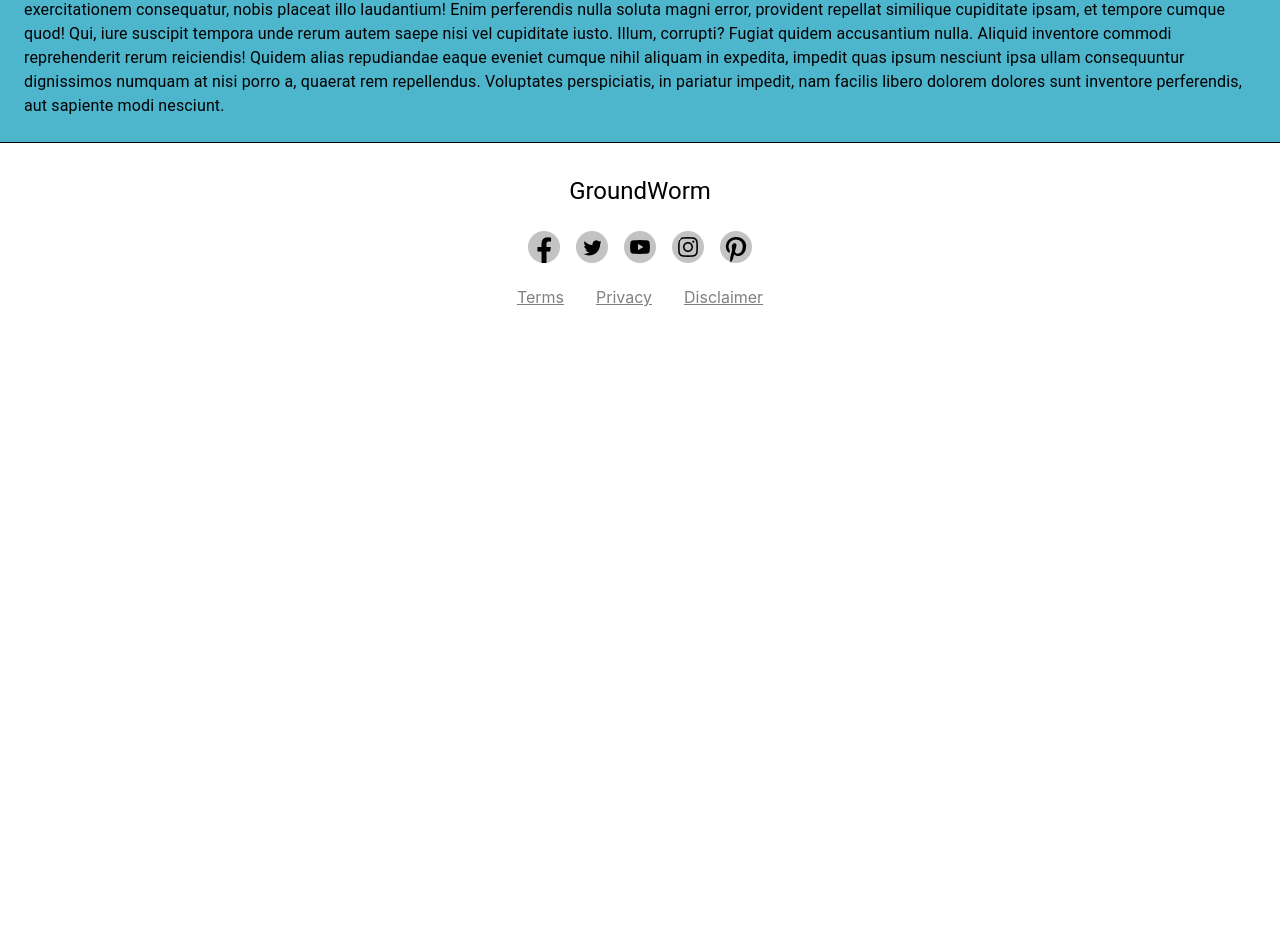
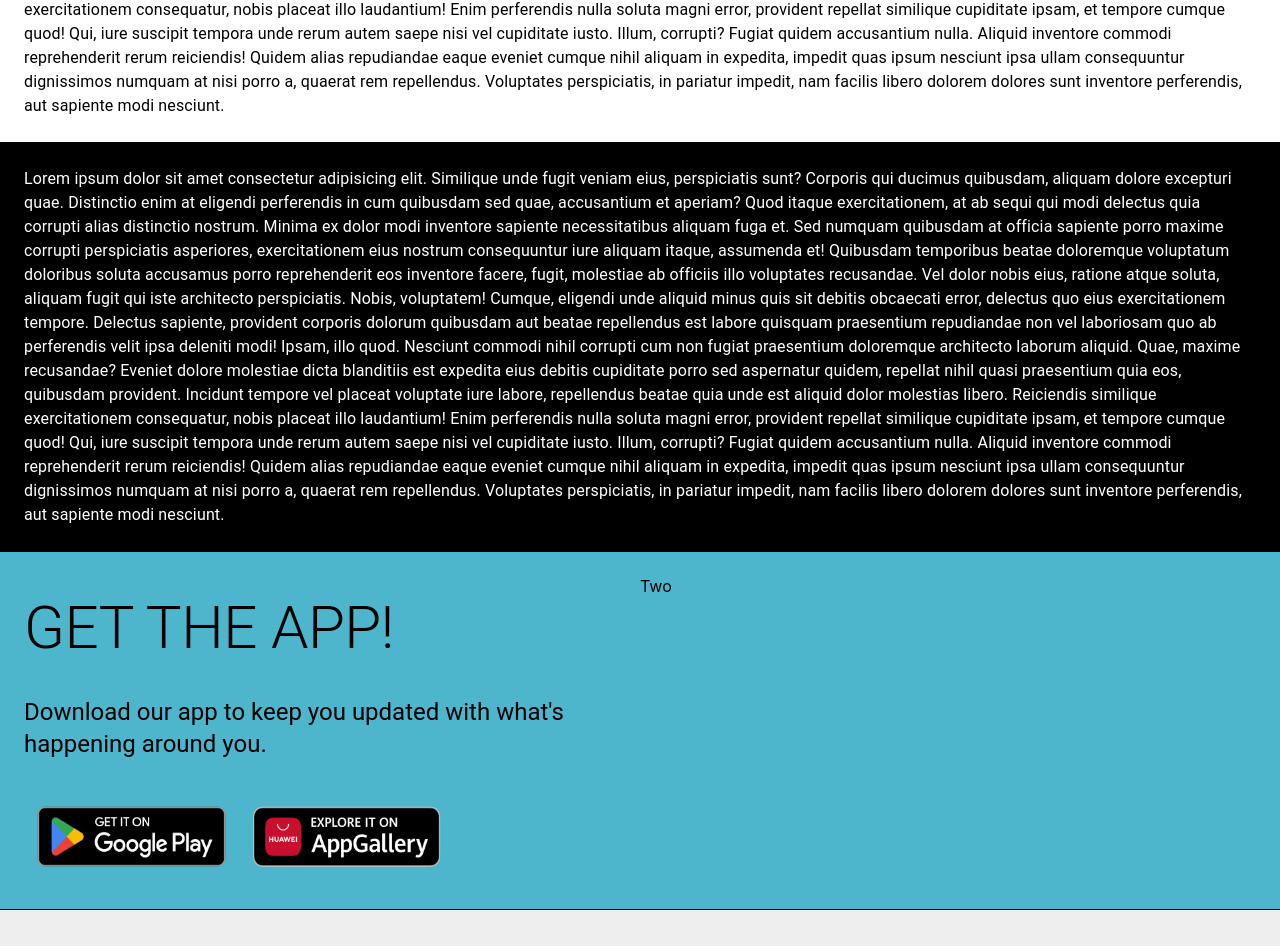
Before and after one commit to koosoftware/groundworm-landing-page, a Next.js app: page / in a window 1280 px wide. Shown: the part 1132-2078 px from the top of the page. Before the commit the page ends 1503 px from the top, so only its background shows below. Built offline with nearby package versions, Linux system fonts and the light colour scheme.

Commit message:
get the app

```diff
--- a/pages/index.tsx
+++ b/pages/index.tsx
@@ -8,6 +8,7 @@ import Toolbar from "@mui/material/Toolbar";
 import Typography from "@mui/material/Typography";
 import Button from "@mui/material/Button";
 import Link from "@mui/material/Link";
+import { Grid } from "@mui/material";
 
 const Home: NextPage = () => {
   return (
@@ -161,7 +162,6 @@ const Home: NextPage = () => {
           component="main"
           sx={{
             p: 3,
-            backgroundColor: "#4DB5CC",
             borderTop: "1px solid #000000",
           }}
         >
@@ -204,6 +204,106 @@ const Home: NextPage = () => {
             dolorem dolores sunt inventore perferendis, aut sapiente modi
             nesciunt.
           </Typography>
+        </Box>
+
+        <Box
+          component="main"
+          sx={{
+            p: 3,
+            backgroundColor: "black",
+            color: "white",
+            borderTop: "1px solid #000000",
+          }}
+        >
+          <Typography>
+            Lorem ipsum dolor sit amet consectetur adipisicing elit. Similique
+            unde fugit veniam eius, perspiciatis sunt? Corporis qui ducimus
+            quibusdam, aliquam dolore excepturi quae. Distinctio enim at
+            eligendi perferendis in cum quibusdam sed quae, accusantium et
+            aperiam? Quod itaque exercitationem, at ab sequi qui modi delectus
+            quia corrupti alias distinctio nostrum. Minima ex dolor modi
+            inventore sapiente necessitatibus aliquam fuga et. Sed numquam
+            quibusdam at officia sapiente porro maxime corrupti perspiciatis
+            asperiores, exercitationem eius nostrum consequuntur iure aliquam
+            itaque, assumenda et! Quibusdam temporibus beatae doloremque
+            voluptatum doloribus soluta accusamus porro reprehenderit eos
+            inventore facere, fugit, molestiae ab officiis illo voluptates
+            recusandae. Vel dolor nobis eius, ratione atque soluta, aliquam
+            fugit qui iste architecto perspiciatis. Nobis, voluptatem! Cumque,
+            eligendi unde aliquid minus quis sit debitis obcaecati error,
+            delectus quo eius exercitationem tempore. Delectus sapiente,
+            provident corporis dolorum quibusdam aut beatae repellendus est
+            labore quisquam praesentium repudiandae non vel laboriosam quo ab
+            perferendis velit ipsa deleniti modi! Ipsam, illo quod. Nesciunt
+            commodi nihil corrupti cum non fugiat praesentium doloremque
+            architecto laborum aliquid. Quae, maxime recusandae? Eveniet dolore
+            molestiae dicta blanditiis est expedita eius debitis cupiditate
+            porro sed aspernatur quidem, repellat nihil quasi praesentium quia
+            eos, quibusdam provident. Incidunt tempore vel placeat voluptate
+            iure labore, repellendus beatae quia unde est aliquid dolor
+            molestias libero. Reiciendis similique exercitationem consequatur,
+            nobis placeat illo laudantium! Enim perferendis nulla soluta magni
+            error, provident repellat similique cupiditate ipsam, et tempore
+            cumque quod! Qui, iure suscipit tempora unde rerum autem saepe nisi
+            vel cupiditate iusto. Illum, corrupti? Fugiat quidem accusantium
+            nulla. Aliquid inventore commodi reprehenderit rerum reiciendis!
+            Quidem alias repudiandae eaque eveniet cumque nihil aliquam in
+            expedita, impedit quas ipsum nesciunt ipsa ullam consequuntur
+            dignissimos numquam at nisi porro a, quaerat rem repellendus.
+            Voluptates perspiciatis, in pariatur impedit, nam facilis libero
+            dolorem dolores sunt inventore perferendis, aut sapiente modi
+            nesciunt.
+          </Typography>
+        </Box>
+
+        <Box
+          component="main"
+          sx={{
+            p: 3,
+            backgroundColor: "#4DB5CC",
+            borderTop: "1px solid #000000",
+          }}
+        >
+          <Grid container columns={{ xs: 4, sm: 6, md: 12 }}>
+            <Grid item xs={4} sm={6} md={6}>
+              <Box pt={2}>
+                <Typography variant="h2">GET THE APP!</Typography>
+              </Box>
+              <Box pt={4} pb={4}>
+                <Typography variant="h5">
+                  Download our app to keep you updated with what's happening
+                  around you.
+                </Typography>
+              </Box>
+              <Box flex={"display"}>
+                <Link
+                  href="https://play.google.com/store/apps/details?id=com.groundworm.android"
+                  target="_blank"
+                >
+                  <Image
+                    src="/about/google-play-badge.png"
+                    alt="Google Play Badge for GroundWorm"
+                    width="215px"
+                    height="89px"
+                  />
+                </Link>
+                <Link
+                  href="https://appgallery.huawei.com/app/C105635521"
+                  target="_blank"
+                >
+                  <Image
+                    src="/about/huawei-appgallery-badge.png"
+                    alt="Huawei AppGallery Badge for GroundWorm"
+                    width="215px"
+                    height="89px"
+                  />
+                </Link>
+              </Box>
+            </Grid>
+            <Grid item xs={4} sm={6} md={6}>
+              Two
+            </Grid>
+          </Grid>
         </Box>
       </main>
 
--- a/styles/Home.module.css
+++ b/styles/Home.module.css
@@ -49,6 +49,7 @@
   border-top: 1px solid #000000;
   justify-content: center;
   align-items: center;
+  background-color: #eeeeee;
 }
 
 .footer a {
```
